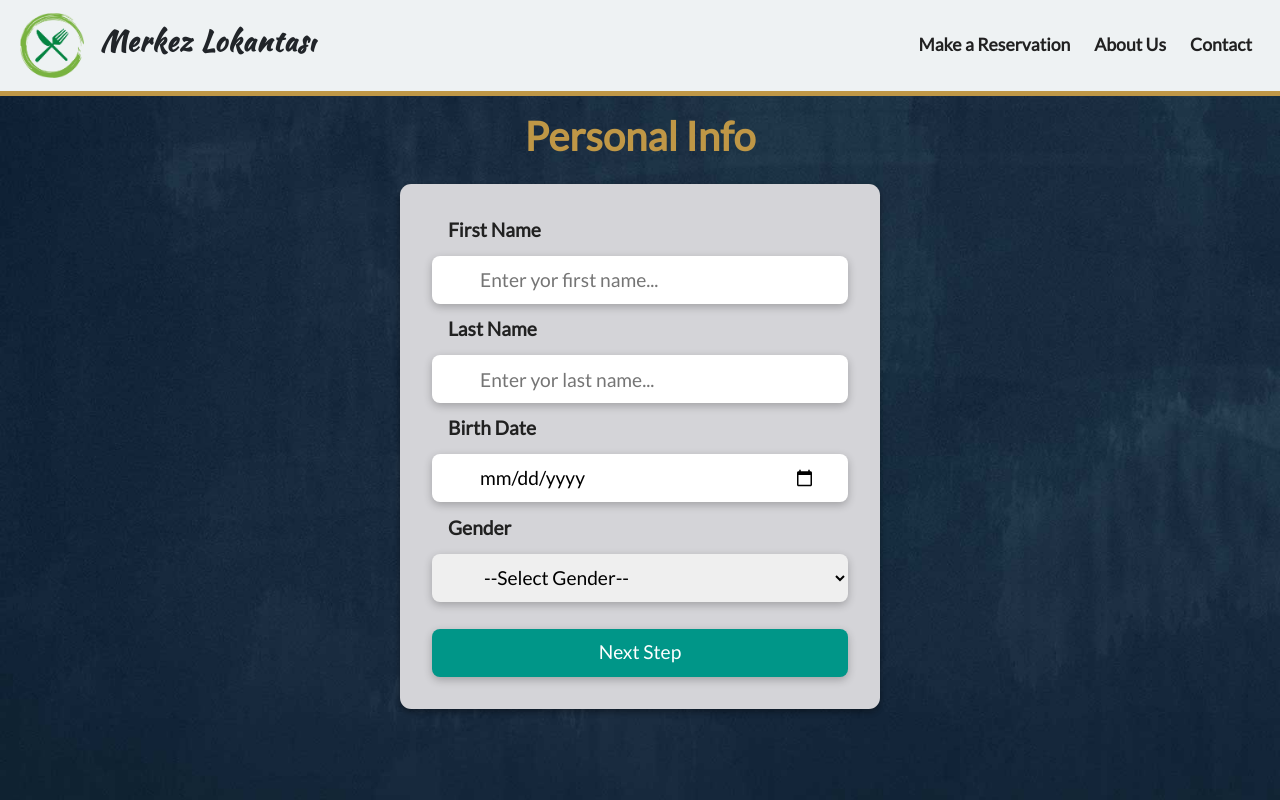
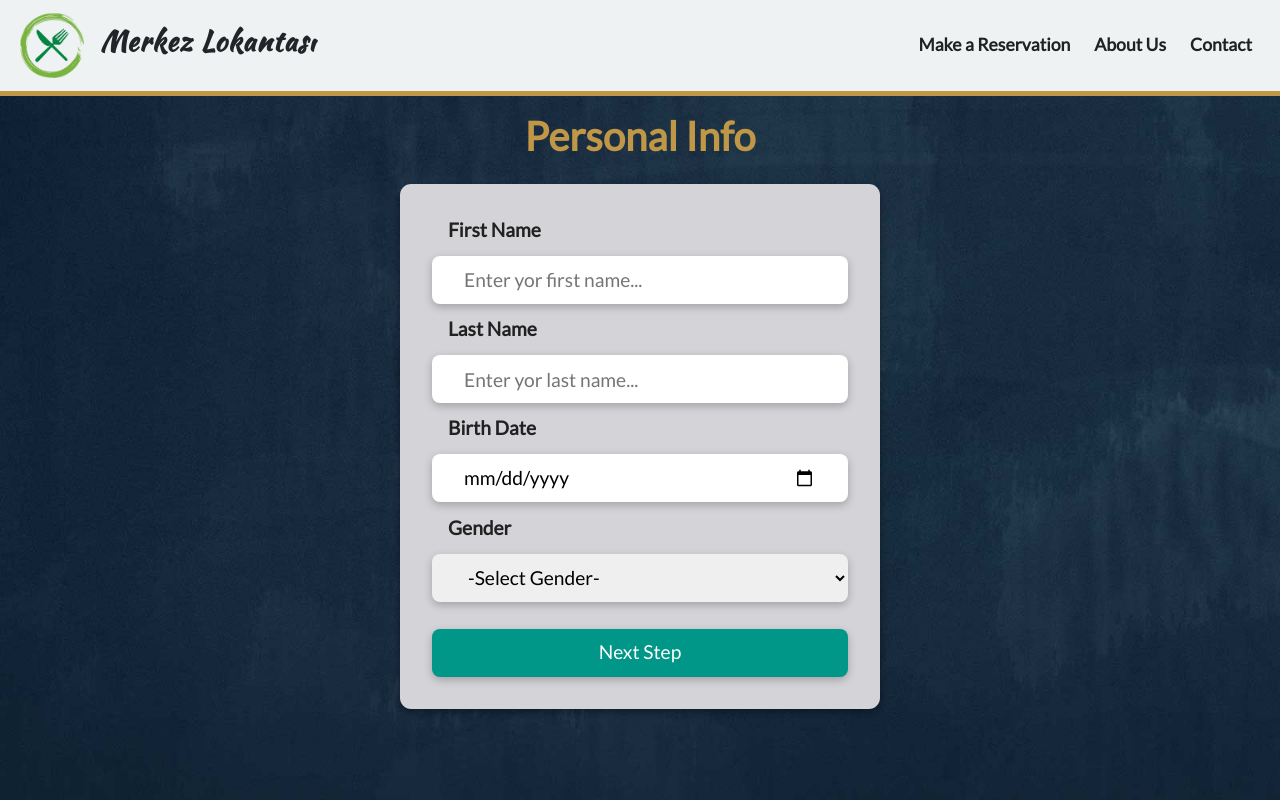
Before and after one commit to erol1098/restaurant-reservation-app, a React (Create React App) app: page /reservation in a window 1280 px wide. Built offline with nearby package versions, Linux system fonts and the light colour scheme.

Commit message:
Personal Info Form Updated

```diff
--- a/src/Layouts/Form/Form.module.scss
+++ b/src/Layouts/Form/Form.module.scss
@@ -19,8 +19,9 @@
   & > input,
   select {
     height: 3rem;
-    padding-inline-start: 3rem;
-    padding-inline-end: 2rem;
+    // padding-inline-start: 2rem;
+    // padding-inline-end: 2rem;
+    padding: 0 2rem;
     border: none;
     border-radius: 0.5rem;
     box-shadow: rgba(0, 0, 0, 0.24) 0px 3px 8px;
--- a/src/components/PersonalInfoForm.jsx
+++ b/src/components/PersonalInfoForm.jsx
@@ -45,11 +45,11 @@ const PersonalInfoForm = ({ values, handleChange, errors }) => {
           value={values.gender}
           onChange={handleChange}
         >
-          <option value=''>--Select Gender--</option>
+          <option value=''>-Select Gender-</option>
           <option value='male'>Male</option>
           <option value='female'>Female</option>
           <option value='other'>Other</option>
-          <option value='not'>Prefer not to specify</option>
+          <option value='N/A'>Prefer not to specify</option>
         </select>
         {errors.gender && <p>* {errors.gender}</p>}
         <button type='submit'>Next Step</button>
--- a/src/validations/userValidation.jsx
+++ b/src/validations/userValidation.jsx
@@ -14,7 +14,11 @@ export const userInfoSchema = Yup.object().shape({
     .required('Birth Date is a required field.')
     .test('birth', 'You must be at least 18 years old!', (value) => {
       return moment().diff(moment(value), 'years') >= 18;
-    }),
+    })
+    .min(
+      new Date('1900-01-01'),
+      'Birth Date field must be later than 01.01.1900'
+    ),
 
   gender: Yup.string().required('Select Gender is a required field.'),
 });
```
